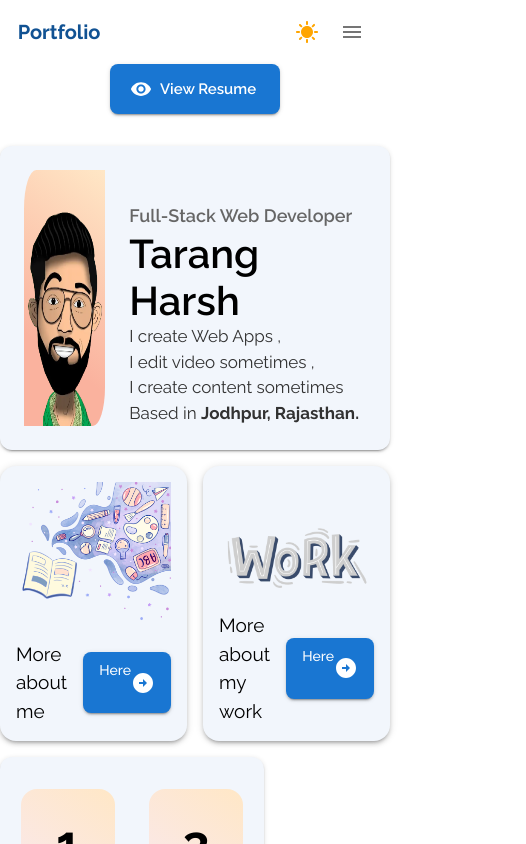
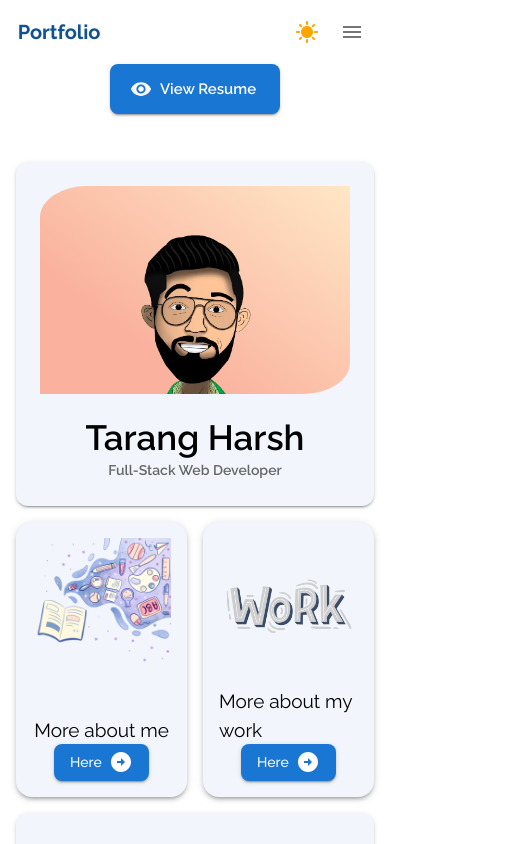
Before and after one commit to harshtarang7/portfolio-nextjs, a Next.js app: page / in a window 390 px wide. Shown: the top 844 px of the page, 526 px wide, since content can reach past the window. Built offline with nearby package versions, Linux system fonts and the light colour scheme.

Commit message:
made response home page

```diff
--- a/src/app/page.tsx
+++ b/src/app/page.tsx
@@ -5,6 +5,8 @@ import {
   Grid,
   Paper,
   Typography,
+  useMediaQuery,
+  useTheme,
 } from "@mui/material";
 import Image from "next/image";
 import { useThemeContext } from "@/customTheme/ThemeProvider";
@@ -16,6 +18,9 @@ import ResumeDownload from "@/components/Resume";
 
 export default function Home() {
   const { isDarkMode } = useThemeContext();
+  const theme = useTheme()
+  const isMobile = useMediaQuery(theme.breakpoints.down("md"));
+
 
   const cardVariants = {
     initial: {
@@ -65,6 +70,7 @@ export default function Home() {
           margin={"auto"}
           mt={4}
           spacing={2}
+          p={2}
         >
           {/* top part */}
           <Grid container size={{ lg: 12 }}>
@@ -72,6 +78,7 @@ export default function Home() {
               <motion.div variants={cardVariants}>
                 <Box
                   display={"flex"}
+                  flexDirection={isMobile?'column':'row'}
                   component={Paper}
                   elevation={2}
                   padding={3}
@@ -83,7 +90,7 @@ export default function Home() {
                 >
                   <Box
                     sx={{
-                      width: "45%",
+                      width: { xs: "100%", sm: "45%" },
                       display: "flex",
                       justifyContent: "center",
                       borderRadius: "15% 0px 15% 0px",
@@ -92,6 +99,7 @@ export default function Home() {
                         : "linear-gradient(217deg, #ffe7c6ff, #fab29eff 70.71%)",
                       overflow: "hidden",
                       position: "relative",
+                      minHeight: { xs: 100, sm: 120 },
                     }}
                   >
                     <Image
@@ -101,20 +109,28 @@ export default function Home() {
                       height={120}
                       style={{
                         position: "relative",
-                        top: 25,
+                        top: 35,
+                        width: "100%",
+                        height: "auto",
+                        maxWidth: 120,
+                        maxHeight: 220,
                       }}
                     />
                   </Box>
 
-                  <Box display={"flex"} flexDirection={"column"} pt={4}>
-                    <Typography
+                  <Box display={"flex"} flexDirection={"column"} pt={isMobile?0:4}>
+
+                    {
+                      !isMobile && (
+                        <>
+                        <Typography
                       fontSize={18}
                       color="textSecondary"
                       fontWeight={600}
                     >
                       Full-Stack Web Developer
                     </Typography>
-                    <Typography variant="h1">Tarang Harsh</Typography>
+                    <Typography variant="h1" >Tarang Harsh</Typography>
                     <Typography
                       variant="body2"
                       fontSize={17}
@@ -126,6 +142,21 @@ export default function Home() {
                       create content sometimes Based in{" "}
                       <strong>Jodhpur, Rajasthan.</strong>
                     </Typography>
+                        </>
+                      )
+                    }
+                    {isMobile && (
+                      <Box textAlign={'center'}>
+                        <Typography variant="h1" fontSize={35} >Tarang Harsh</Typography>
+                        <Typography
+                      fontSize={14}
+                      color="textSecondary"
+                      fontWeight={600}
+                    >
+                      Full-Stack Web Developer
+                    </Typography>
+                      </Box>
+                    )}
                   </Box>
                 </Box>
               </motion.div>
@@ -171,6 +202,7 @@ export default function Home() {
                     display={"flex"}
                     justifyContent={"space-between"}
                     alignItems={"center"}
+                    flexDirection={isMobile?'column':'row'}
                   >
                     <Typography variant="body2" fontSize={19}>
                       More about me
@@ -224,6 +256,7 @@ export default function Home() {
                     display={"flex"}
                     justifyContent={"space-between"}
                     alignItems={"center"}
+                    flexDirection={isMobile?'column':'row'}
                   >
                     <Typography variant="body2" fontSize={19}>
                       More about my work
@@ -242,7 +275,7 @@ export default function Home() {
 
           {/* middle  */}
           <Grid container size={{ lg: 12 }}>
-            <Grid size={{ lg: 3 ,sm:12}}>
+            <Grid size={{ lg: 3 ,sm:12,xs:12}}>
               <motion.div variants={cardVariants}>
                 <Box
                   display={"flex"}
@@ -339,7 +372,8 @@ export default function Home() {
               </motion.div>
             </Grid>
 
-            <Grid size={{ lg: 6, md: 12, sm:12 }}>
+            {!isMobile && (
+            <Grid size={{ lg: 6, md: 12, sm:12 }} border={1}>
               {/* service section  */}
               <motion.div variants={cardVariants}>
                 <Box
@@ -356,6 +390,7 @@ export default function Home() {
                   }}
                 >
                   <Box
+
                     display={"flex"}
                     flexDirection={"column"}
                     justifyContent={"center"}
@@ -448,8 +483,9 @@ export default function Home() {
                 </Box>
               </motion.div>
             </Grid>
+            )}
 
-            <Grid size={{ lg: 3,sm:12 }} display={"flex"} gap={2}>
+            <Grid size={{ lg: 3,sm:12,xs:12 }} display={"flex"} gap={2}>
               <motion.div variants={cardVariants} style={{ width: "100%" }}>
                 <Box
                   display={"flex"}
```
